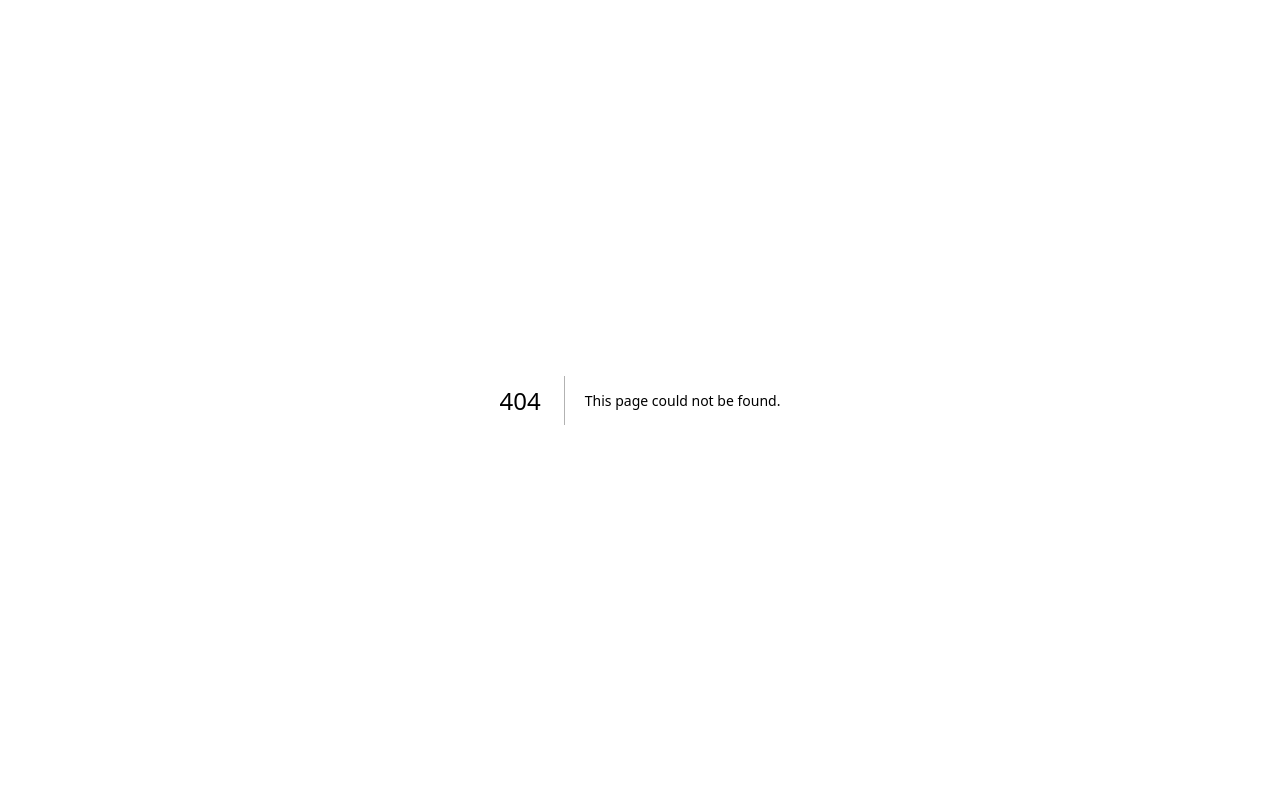
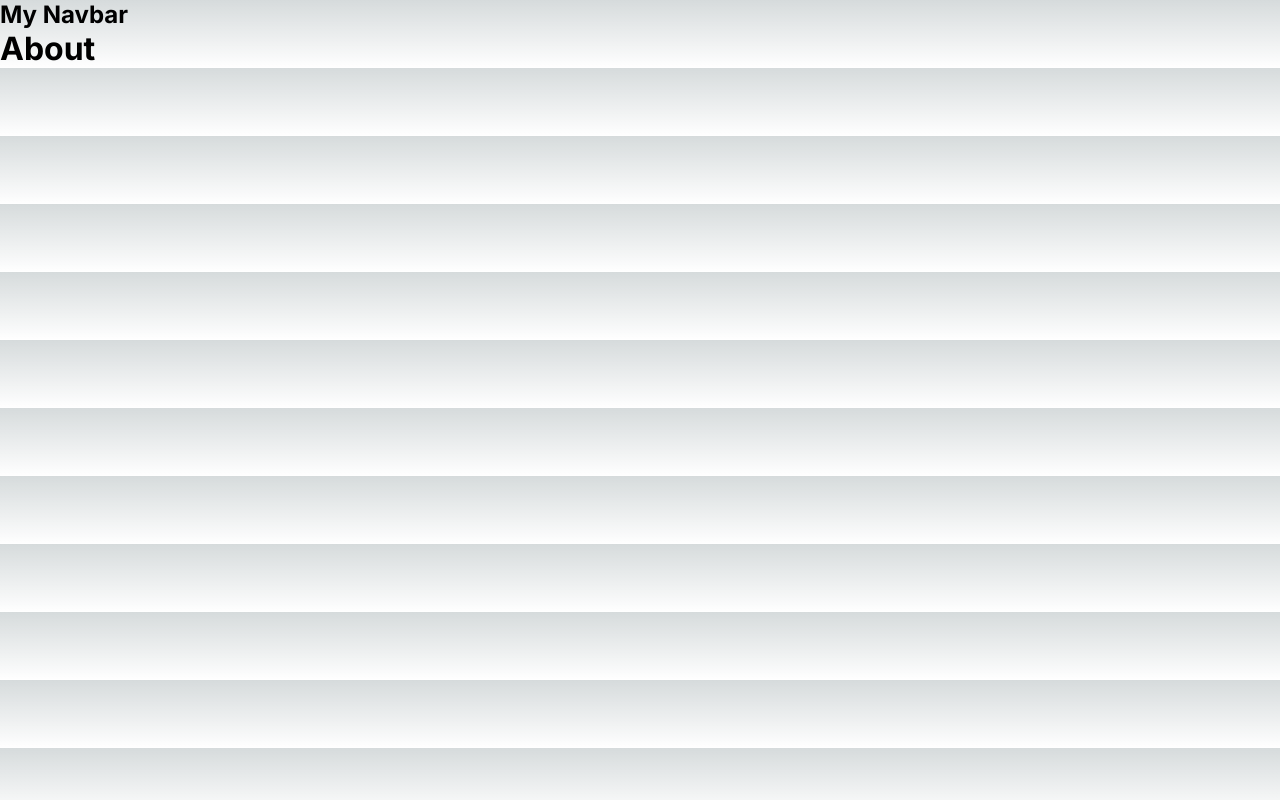
Before and after one commit to luciano44/next13, a Next.js app: page /about in a window 1280 px wide. Before the commit this address had no page. Built offline with nearby package versions, Linux system fonts and the light colour scheme.

Commit message:
add navbar and about pageg

```diff
--- /dev/null
+++ b/app/about/page.tsx
@@ -0,0 +1,7 @@
+import React from "react"
+
+function About() {
+  return <h1>About</h1>
+}
+
+export default About
--- a/app/layout.tsx
+++ b/app/layout.tsx
@@ -1,12 +1,12 @@
-import type { Metadata } from 'next'
-import { Inter } from 'next/font/google'
-import './globals.css'
+import type { Metadata } from "next"
+import { Inter } from "next/font/google"
+import "./globals.css"
 
-const inter = Inter({ subsets: ['latin'] })
+const inter = Inter({ subsets: ["latin"] })
 
 export const metadata: Metadata = {
-  title: 'Create Next App',
-  description: 'Generated by create next app',
+  title: "Create Next App",
+  description: "Generated by create next app",
 }
 
 export default function RootLayout({
@@ -16,7 +16,12 @@ export default function RootLayout({
 }) {
   return (
     <html lang="en">
-      <body className={inter.className}>{children}</body>
+      <body className={inter.className}>
+        <nav>
+          <h1>My Navbar</h1>
+        </nav>
+        {children}
+      </body>
     </html>
   )
 }
```
